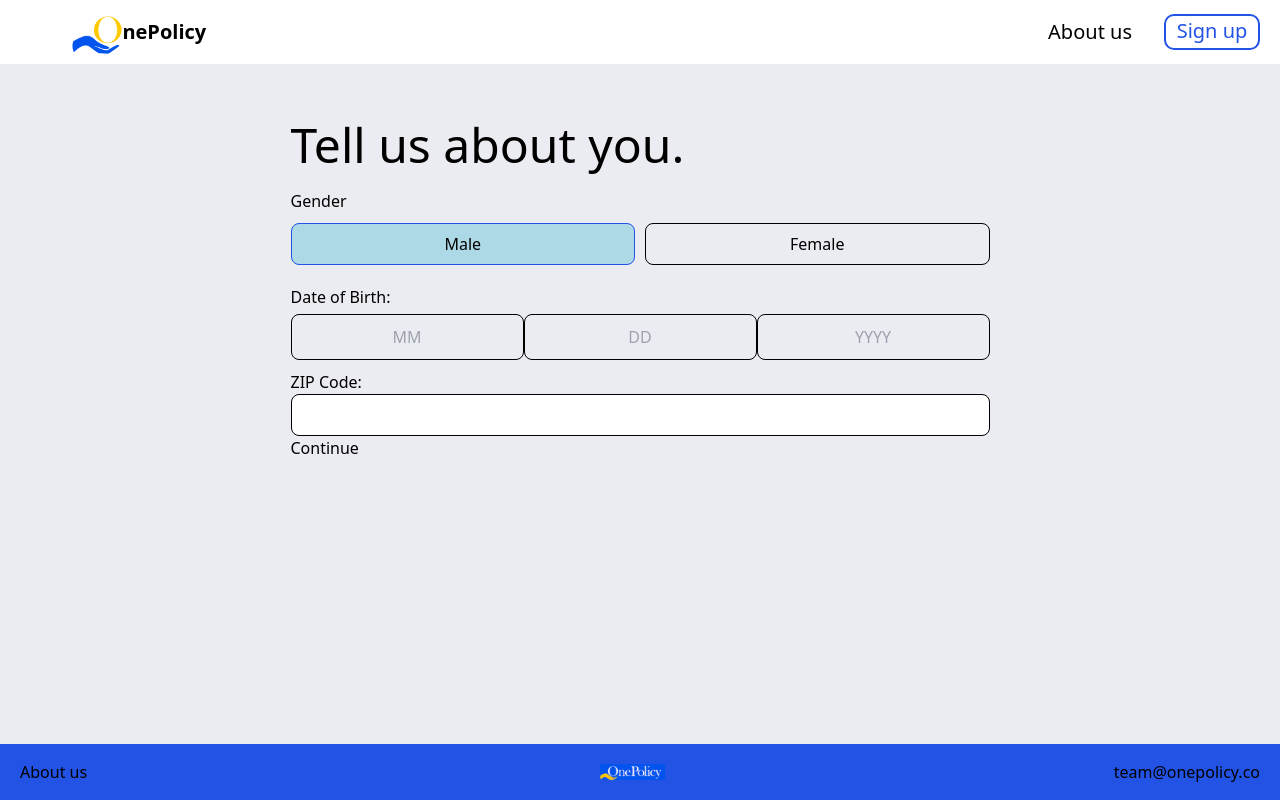
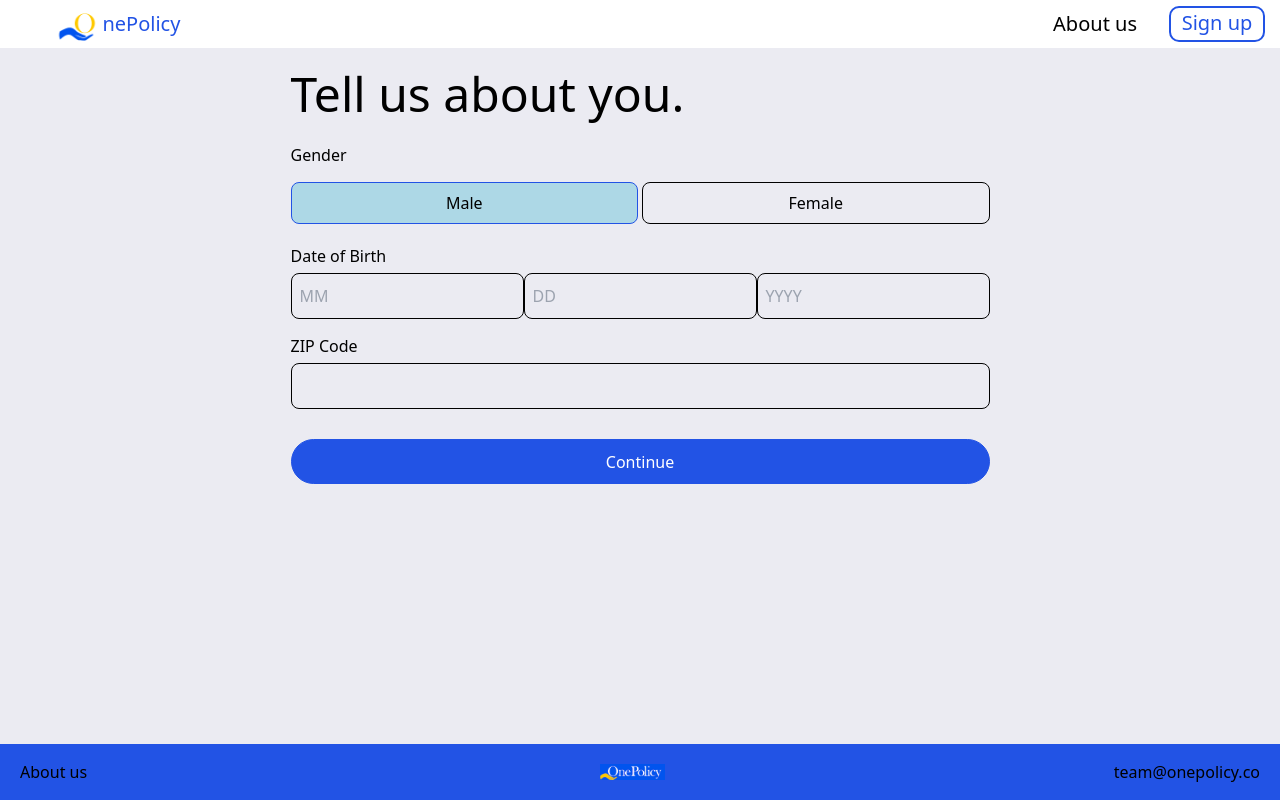
Before and after one commit to sujkovic/one-policy, a Next.js app in the folder nextjs-website/: page /life in a window 1280 px wide. Built offline with nearby package versions, Linux system fonts and the light colour scheme.

Commit message:
finished initial life form page

```diff
--- a/nextjs-website/src/app/components/InitialForm.css
+++ b/nextjs-website/src/app/components/InitialForm.css
@@ -1,12 +1,12 @@
 main {
     display: flex;
     justify-content: center;
-    height: 85vh;
+    height: 87vh;
     background-color: white;
 }
 
 form {
-    height: 85vh;
+    height: 87vh;
     max-width: 800px;
 }
 
--- a/nextjs-website/src/app/components/global/Footer.tsx
+++ b/nextjs-website/src/app/components/global/Footer.tsx
@@ -6,13 +6,17 @@ import Link from "next/link";
 export default function Footer() {
   return (
     <div className="footer">
+
       <div className="footer-container">
         <Link href="/about" className="about">About us</Link>
       </div>
+
       <Image alt="logo" className="img" src={header_logo} />
+
       <div className="footer-container">
         <div className="footer-link">team@onepolicy.co</div>
       </div>
+
     </div>
   );
 }
--- a/nextjs-website/src/app/components/global/Header.css
+++ b/nextjs-website/src/app/components/global/Header.css
@@ -1,5 +1,5 @@
 header {
-  height: 8vh;
+  height: 6vh;
   display: flex;
   justify-content: space-between;
   align-items: center;
@@ -7,7 +7,7 @@ header {
   color: rgb(0, 0, 0);
   gap: 6px;
   font-size: 20px;
-  padding: 0 20px;
+  /* padding: 0 15px; */
 }
 
 .header-left,
@@ -17,6 +17,7 @@ header {
   justify-content: center;
   align-items: center;
   gap: 32px;
+  padding-right: 15px;
 }
 
 .signup-button {
@@ -50,7 +51,7 @@ header {
   display: flex;
   flex-direction: row;
   align-items: center;
-  justify-content: center;
+  justify-content: flex-start;
   font-weight: 600;
 }
 
@@ -61,6 +62,8 @@ header {
 
 .logo {
   max-width: 12vw;
+  max-height: 14vh;
   margin-bottom: -6px;
   margin-right: -4vw;
+  object-fit: contain;
 }
--- a/nextjs-website/src/app/components/global/Header.tsx
+++ b/nextjs-website/src/app/components/global/Header.tsx
@@ -7,16 +7,19 @@ import Image from "next/image";
 export default function Header() {
   return (
     <header>
+
       <div className="header-left">
         <Link href="/" className="header-logo">
           <Image alt="small-logo" src={transp_logo} className="logo" />
           nePolicy
         </Link>
       </div>
+
       <div className="header-right">
         <Link href="/about" className="about-us-header header-left-item">About us</Link>
         <Link href="/signup" className="signup-button">Sign up</Link>
       </div>
+
     </header>
   );
 }
--- a/nextjs-website/src/app/globals.css
+++ b/nextjs-website/src/app/globals.css
@@ -36,7 +36,16 @@
     #00000010,
     #00000010,
     #00000080
+
   );
+
+  --input-p-tb: 10px 0px;
+  --input-b-w: 1px;
+  --input-b-c: black;
+  --input-b-r: 8px;
+  --input-b-s: solid;
+  --input-bg: #ebebf2;
+  --input-t-a: center;
 
   --callout-rgb: 238, 240, 241;
   --callout-border-rgb: 172, 175, 176;
--- a/nextjs-website/src/app/life/life-components/RadioButton.tsx
+++ /dev/null
@@ -1,32 +0,0 @@
-import React from 'react';
-import { Field } from 'formik';
-
-const RadioButton = (props: any) => {
-  const { label, name, options, ...rest } = props;
-  return (
-    <div>
-      <label>{label}</label>
-      <Field name={name} {...rest} >
-        {
-          ({ field }: {field: any}) => {
-            return options.map(option => {
-              return (
-                <React.Fragment key={option.key}>
-                  <input
-                    type='radio'
-                    id={option.id}
-                    {...field}
-                    value={option.value}
-                    checked={field.value === option.value}
-                  />
-                  <label htmlFor={option.id}>{option.key}</label>
-
-                </React.Fragment>
-              );
-            })
-          }
-        }
-      </Field>
-    </div>
-  );
-};
--- a/nextjs-website/src/app/life/page.module.css
+++ b/nextjs-website/src/app/life/page.module.css
@@ -2,7 +2,8 @@
     display: flex;
     background-color: #ebebf2;
     flex: 1;
-    height: 85vh;
+    /* height: 85vh; */
+    height: 87vh;
     justify-content: center;
     align-items: center;
 }
@@ -25,7 +26,7 @@
     border-width: 1px;
     border-color: black;
     border-radius: 8px;
-    /* margin: 10px 10px 10px 0; */
+    margin: 10px 2px 10px 0;
 }
 
 .buttonRight {
@@ -39,7 +40,7 @@
     border-width: 1px;
     border-color: black;
     border-radius: 8px;
-    margin: 10px 0 10px 10px;
+    margin: 10px 0 10px 2px;
 }
 
 .buttonLeft:hover {
@@ -81,25 +82,39 @@
     margin: 10px 0;
 }
 
-.dobInputs {
+.dobInputContainer {
     display: flex;
     flex-direction: row;
     margin: 5px 0;
 }
 
 .dobInput {
-    padding: 10px 0px;
-    background-color: #ebebf2;
-    border-style: solid;
-    border-color: black;
-    border-width: 1px;
-    border-radius: 8px;
-    text-align: center;
+    padding: var(--input-p-tb);
+    background-color: var(--input-bg);
+    border-style: var(--input-b-s);
+    border-color: var(--input-b-c);
+    border-width: var(--input-b-w);
+    border-radius: var(--input-b-r);
+    color: black;
+    text-indent: 0.5em;
+}
+
+.day {
+
+}
+
+.month {
+
+}
+
+.year {
+
 }
 
 .label {
     color: black;
     font-weight: 500;
+    margin: 5px 0;
 }
 
 .zipCodeContainer {
@@ -109,14 +124,47 @@
 }
 
 .zipCodeInput {
-    padding: 1vh 0;
-    border-style: solid;
-    border-color: black;
-    border-width: 1px;
-    border-radius: 8px;
-    text-align: center;
+    padding: var(--input-p-tb);
+    background-color: var(--input-bg);
+    border-style: var(--input-b-s);
+    border-color: var(--input-b-c);
+    border-width: var(--input-b-w);
+    border-radius: var(--input-b-r);
+    text-indent: 0.5em;
+    color: black;
 }
 
-.zipCodeInput:focus {
+.genderContainer {
+    display: flex;
+    flex-direction: column;
+    width: 100%;
+}
 
+.continue {
+    display: flex;
+    align-items: center;
+    justify-content: center;
+    color: white;
+    padding: 1.2vh 2vw;
+    width: 100%;
+    border-style: solid;
+    border-width: 1px;
+    border-color: #2253e5;
+    border-radius: 100px;
+    background-color: #2253e5;
+    margin: var(--input-p-tb);
 }
+
+.continue:hover {
+    cursor: pointer;
+    background-color: lightblue;
+    color: black;
+}
+
+.continueContainer {
+    display: flex;
+    justify-content: center;
+    align-items: center;
+    margin-top: 20px;
+    width: 100%;
+}
--- a/nextjs-website/src/app/life/page.tsx
+++ b/nextjs-website/src/app/life/page.tsx
@@ -3,6 +3,7 @@ import React, { useState } from 'react';
 import { Formik, Form, Field, ErrorMessage } from 'formik';
 import * as Yup from 'yup';
 import styles from './page.module.css'
+import { useRouter } from "next/navigation";
 
 export interface Values {
   gender: string;
@@ -32,6 +33,11 @@ const LifeForm: React.FC = () => {
   const [maleActive, setMaleActive] = useState(true);
   const [femaleActive, setFemaleActive] = useState(false);
 
+  const router = useRouter();
+  const handleLink = () => {
+    router.push('/life/more-details');
+  };
+
   return (
     <div className={styles.main}>
       <div className={styles.container}>
@@ -59,6 +65,7 @@ const LifeForm: React.FC = () => {
           >
             {({ isSubmitting }) => (
               <Form>
+                <div className={styles.genderContainer}>
                   <label className={styles.label}>Gender</label>
                   <div className={styles.genderGroup}>
                     <button
@@ -90,10 +97,11 @@ const LifeForm: React.FC = () => {
                         Female
                     </button>
                   </div>
+                </div>
 
                 <div className={styles.dobContainer}>
-                  <label className={styles.label} htmlFor="dobMonth">Date of Birth:</label>
-                  <div className={styles.dobInputs}>
+                  <label className={styles.label} htmlFor="dobMonth">Date of Birth</label>
+                  <div className={styles.dobInputContainer}>
                     <Field type="text" name="dobMonth">
                       {({ field }: { field: any }) => (
                         <div>
@@ -124,15 +132,23 @@ const LifeForm: React.FC = () => {
               <Field type="text" name="zipCode">
                 {({ field }: { field: any }) => (
                   <div className={styles.zipCodeContainer}>
-                    <label className={styles.label} htmlFor="zipCode">ZIP Code:</label>
+                    <label className={styles.label} htmlFor="zipCode">ZIP Code</label>
                     <input className={styles.zipCodeInput} id="zipCode" {...field} />
                     <ErrorMessage name='zipCode' />
                   </div>
                 )}
               </Field>
-              <button type="submit" disabled={isSubmitting}>
+
+              <div className={styles.continueContainer}>
+                <button className={styles.continue} type="submit" disabled={isSubmitting}
+                onClick={(e) => {
+                  handleLink(e);
+                }}
+                >
                   Continue
                 </button>
+              </div>
+
             </Form>
           )}
           </Formik>
--- a/nextjs-website/src/app/page.module.css
+++ b/nextjs-website/src/app/page.module.css
@@ -2,7 +2,7 @@
   display: flex;
   flex-direction: column;
   background-color: white;
-  height: 85vh;
+  height: 87vh;
 }
 
 .Home {
@@ -120,7 +120,8 @@
 }
 
 .home_main_text_subtitle {
-  color: #98B4AA;
+  /* color: #98B4AA; */
+  color: rgb(61, 61, 61);
 }
 
 .home_sub {
--- a/nextjs-website/src/app/page.tsx
+++ b/nextjs-website/src/app/page.tsx
@@ -18,7 +18,7 @@ export default function Home() {
                 A hub for your insurance policies.
               </div>
               <div className={styles.home_main_text_subtitle}>
-                Select a product to compare quotes:
+                Select a product to calculate quote estimates:
               </div>
               <div className={styles.home_main_categories}>
                   <Link
```
Lines whose indentation alone changed are shown as unchanged.
